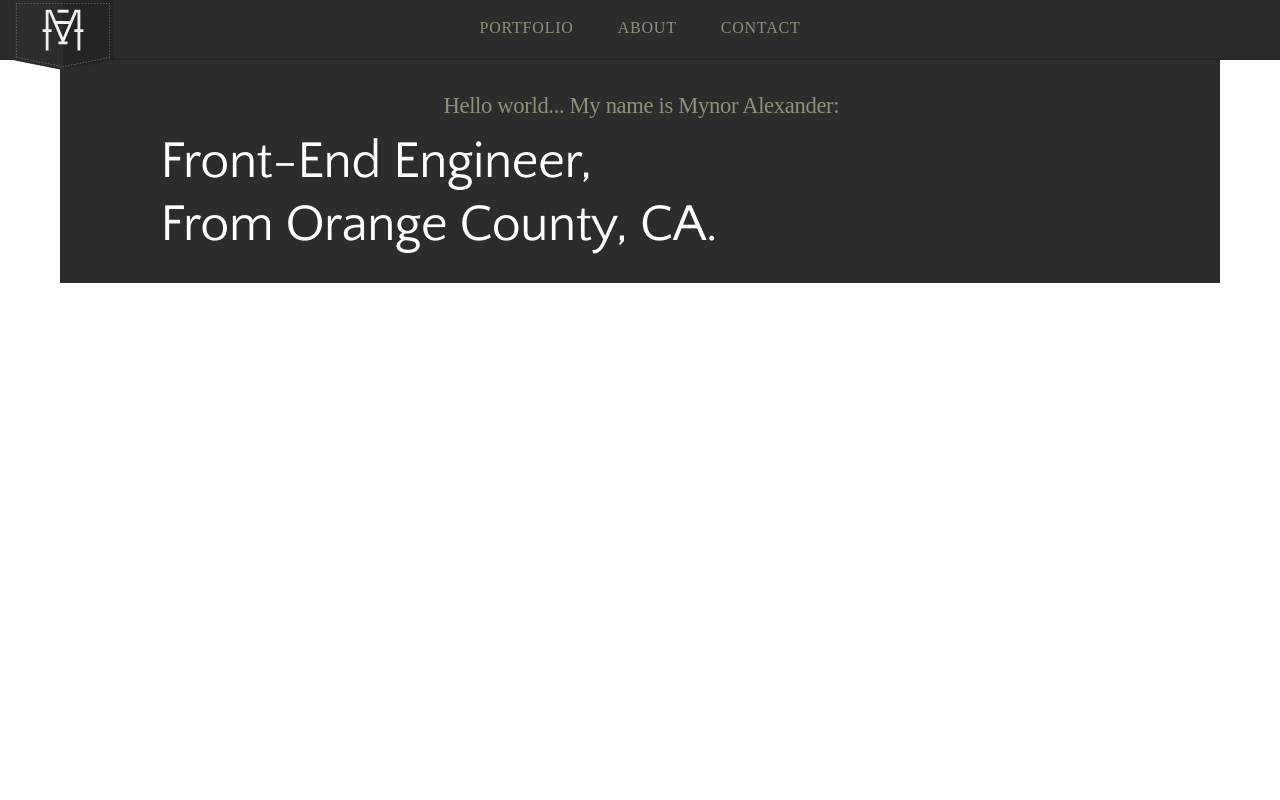
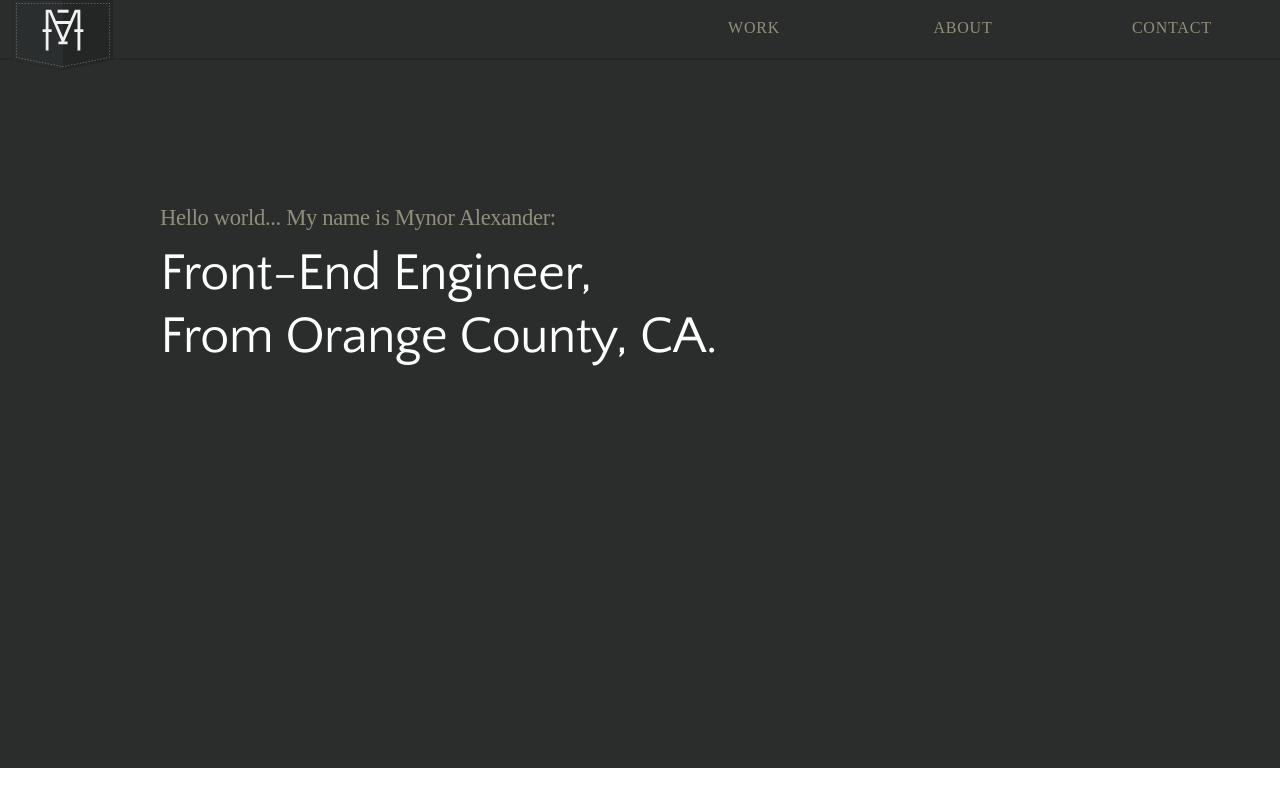
Before and after one commit to bugsyAlexander/grunting-Jeet, a website: page index.html in a window 1280 px wide. Drawn offline with Linux system fonts and the light colour scheme; a web font is replaced by a local one.

Commit message:
fixed site navigation includes the ability to add more links - included aria role recommendations for nav element

```diff
--- a/components/sass/_base.scss
+++ b/components/sass/_base.scss
@@ -5,8 +5,6 @@ html {
   -webkit-font-smoothing: antialiased;
   -moz-osx-font-smoothing: grayscale;
 }
-
-
 
 body {
   font-family: $font-primary;
@@ -22,6 +20,10 @@ body {
   font-weight: inherit;
   line-height: 1.2;
   color: $gold;
+}
+
+ul, li {
+  list-style: none;
 }
 
 h1 {
--- a/components/sass/_layout.scss
+++ b/components/sass/_layout.scss
@@ -8,21 +8,22 @@ section {
   @include center(960px);
 }
 
-.navBar {
-  @include center(98%);
-  position: relative;
-  z-index: 999;
+/**
+  * Navigation styles
+  * column
+  * ul, li, a color styles
+**/
+
+.half {
+  @include col(1/2);
+  height: 60px;
 }
 
-nav {
+.third {
+  @include col(1/3 1/2);
   height: 60px;
-  background-color: $black;
-  border-bottom: 2px solid darken($black, 2.5%);
-
-  li {
-    list-style: none;
-    display: inline-block;
-  }
+  padding: 1em 0;
+  text-align: center;
 
   a {
     text-decoration: none;
@@ -30,25 +31,37 @@ nav {
     font-family: $font-secondary;
     letter-spacing: .05rem;
     color: $gold;
-    padding: 1.25em;
+    padding: .25em .5em 1.25em .5em;
 
     &:hover {
       color: $gray94;
       border-bottom: 1px solid $gray94;
-    }
-  }
+    } // a:hover
+  } // a
+} // nav ul li
+
+
+.navBar {
+  height: 60px;
+  background-color: $black;
+  border-bottom: 2px solid darken($black, 2.5%);
 }
 
-.siteLogo {
-  @include col(1/3);
+nav {
+  @include center(98%);
+  position: relative;
+  z-index: 999;
+  height: 60px;
 }
 
-.siteNav {
-  @include col(2/3);
-  height: 60px;
-  padding: 1em;
+/**
+  * Service Section
+  * Background
+  * Container
+**/
+
+.bgBlack {
+  background-color: $black;
+  padding-top: 7em;
+  height: 708px;
 }
-
-.intro {
-  background-color: $black;
-}
--- a/index.html
+++ b/index.html
@@ -22,29 +22,33 @@
 </head>
 <body>
 
-<nav>
-  <div class="navBar">
-    <ul class="siteLogo">
-      <li><a href="index.html" class="logo"></a></li>
-    </ul>
-    <ul class="siteNav">
-      <li><a href="#">Portfolio</a></li>
-      <li><a href="#">About</a></li>
-      <li><a href="#">Contact</a></li>
-    </ul>
-  </div> <!-- navBar -->
-</nav> <!-- nav -->
+<div class="navBar">
+  <nav role="navigation">
+    <ul class="half">
+      <li half><a href="index.html" class="logo"></a></li>
+    </ul> <!-- half && logo -->
 
-<section class="intro">
-  <div class="container">
+    <ul class="half">
+        <li class="third"><a href="#">Work</a></li>
+        <li class="third"><a href="#">About</a></li>
+        <li class="third"><a href="#">Contact</a></li>
+    </ul> <!-- navLinks -->
+  </nav> <!-- navigation -->
+</div> <!-- navBar -->
 
-<header>
-  <h4>Hello world... My name is Mynor Alexander:</h4>
-  <h1>Front-End Engineer, <br> From Orange County, CA.</h1>
-</header>
+<div class="bgBlack">
+  <section>
+    <div class="container">
+      <header role="banner">
+        <hgroup>
+          <h4>Hello world... My name is Mynor Alexander:</h4>
+          <h1>Front-End Engineer, <br> From Orange County, CA.</h1>
+        </hgroup>
+      </header> <!-- banner -->
+    </div> <!-- container -->
+  </section> <!-- <section> -->
+</div>  <!-- bgBlack -->
 
-  </div> <!-- container -->
-</section>
 
 <!-- javascript -->
 <script src="js/script.js"></script>
```
Also changed, not shown: css/styles.css.
